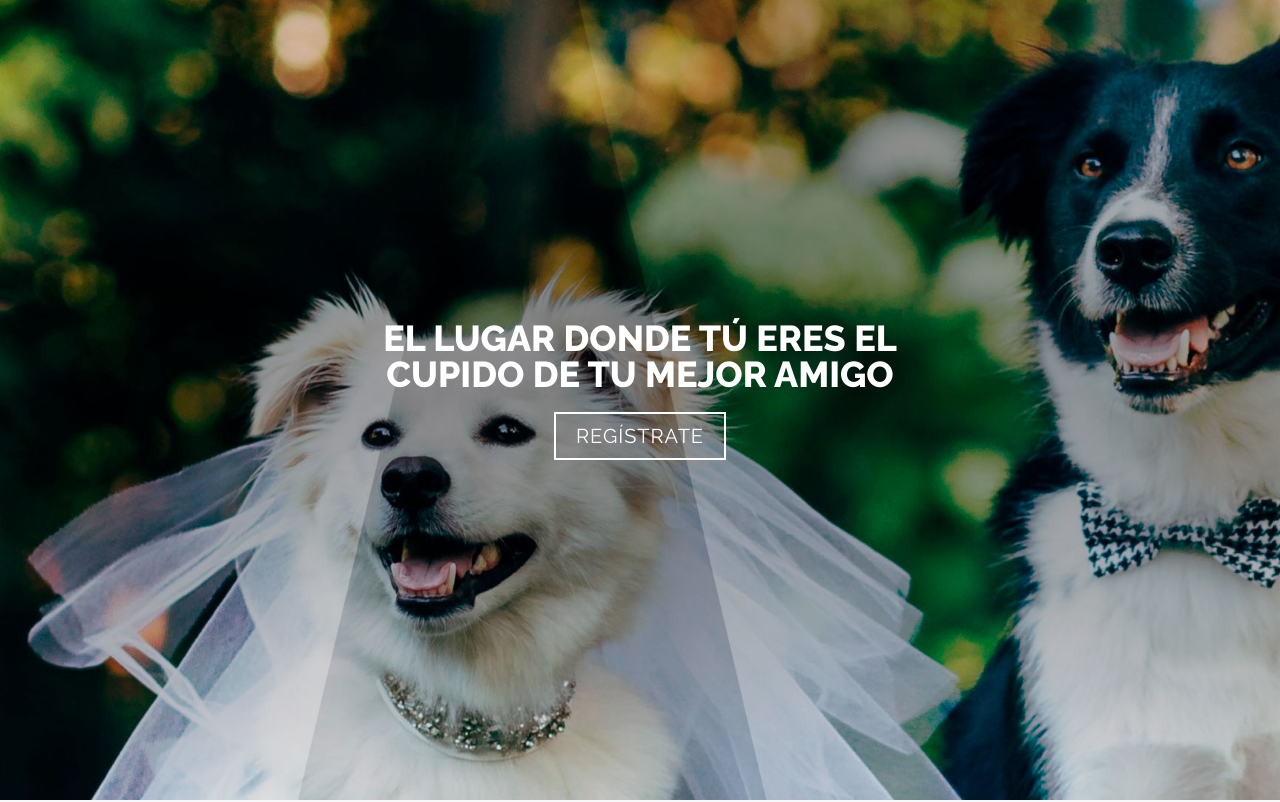
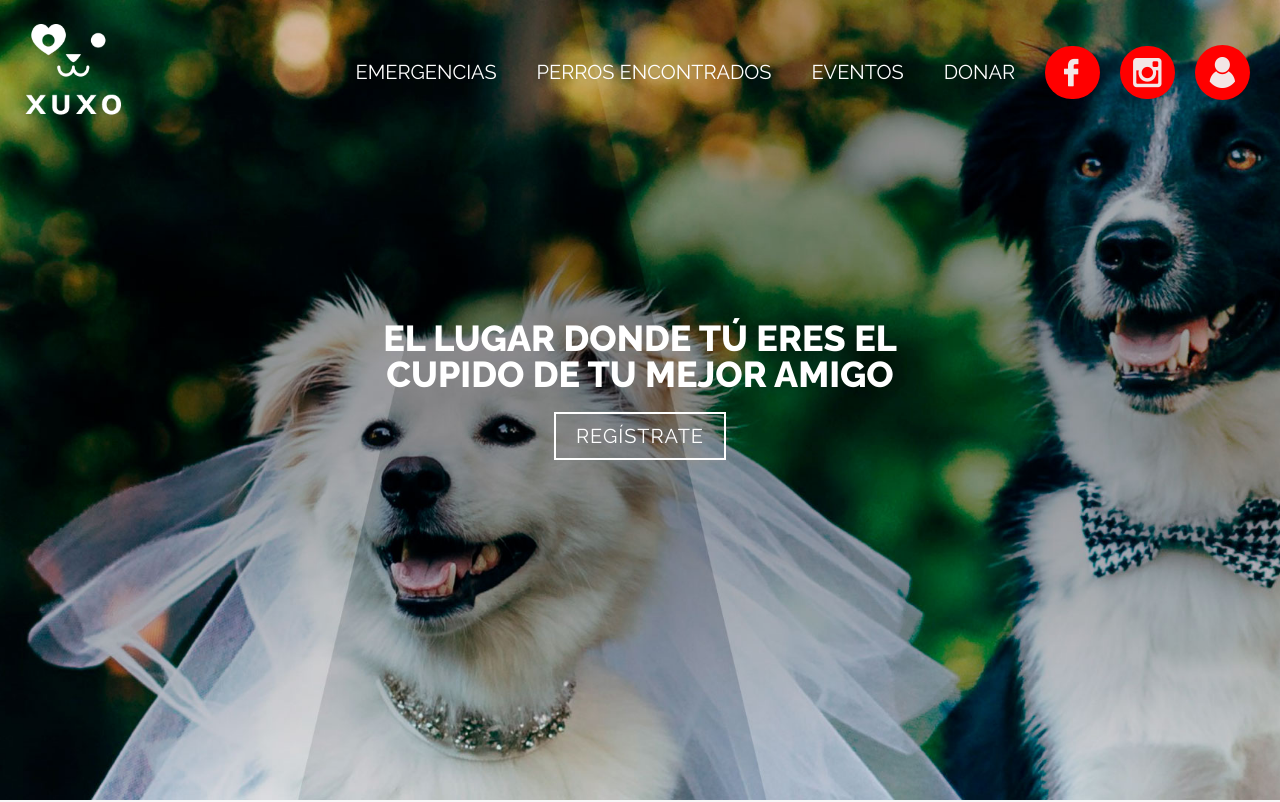
Before and after one commit to ninfanino/bedu-front, a React (Create React App) app: page / in a window 1280 px wide. Shown: the top 802 px of the page. Built offline with nearby package versions, Linux system fonts and the light colour scheme.

Commit message:
Agregando el menu

```diff
--- /dev/null
+++ b/src/components/home/Menu.js
@@ -0,0 +1,29 @@
+import React from 'react';
+import Icon from './Icon'
+import {Link, NavLink} from 'react-router-dom';
+
+
+const Menu = () => (
+  <div className="Menu">
+    <div className="MenuLogo">
+      <img src="./images/logo-header.png" alt="XUXO" id="MenuImage"></img>
+    </div>
+    <div className="MenuNav">
+      <NavLink to="/" activeClassName="isSelected" className="MenuOptions">EMERGENCIAS</NavLink>
+      <NavLink to="/" activeClassName="isSelected" className="MenuOptions">PERROS ENCONTRADOS</NavLink>
+      <NavLink to="/" activeClassName="isSelected" className="MenuOptions">EVENTOS</NavLink>
+      <NavLink to="/" activeClassName="isSelected" className="MenuOptions">DONAR</NavLink>
+      <NavLink to="/" activeClassName="isSelected" className="MenuIcons">
+        <img src="./images/icon-fb.png" alt="FB" ></img>
+      </NavLink>
+      <NavLink to="/" activeClassName="isSelected" className="MenuIcons">
+        <img src="./images/icon-in.png" alt="Instagram" ></img>
+      </NavLink>
+      <NavLink to="/" activeClassName="isSelected" className="MenuIcons">
+        <img src="./images/icon-account.png" alt="Account" ></img>
+      </NavLink>
+    </div>
+  </div>
+)
+
+export default Menu
--- a/src/components/home/home.css
+++ b/src/components/home/home.css
@@ -1,6 +1,48 @@
 body {
     margin: 0;
 }
+.Menu{
+    display: flex;
+    align-items: center;
+    text-align: right;
+    z-index: 2;
+    position: absolute;
+    left: 0;
+    right: 0;
+    justify-content: space-between;
+    font-family: 'Raleway', sans-serif;
+    padding: 20px;
+    /* position: fixed; */
+}
+.MenuOptions{
+    /* font-weight: bold; */
+    text-decoration: none;
+    font-size: 20px;
+    color: white;
+    margin: 20px;
+}
+.MenuIcons{
+    /* height: 20px; */
+    display: flex;
+    align-content: center;
+    justify-content: center;
+    margin: 10px;
+    border-radius: 30px;
+    width: 35px;
+    background-color: red;
+    padding: 10px;
+    /* text-align: stretch; */
+}
+
+#MenuImage{
+    height: 100px;
+}
+
+.MenuNav{
+    display: flex;
+    align-items: center;
+}
+
 .Header {
     display: flex;
     align-items: center;
--- a/src/pages/home.js
+++ b/src/pages/home.js
@@ -1,4 +1,5 @@
 import React from 'react'
+import Menu from '../components/home//Menu'
 import Header from '../components/home/header';
 import '../components/fonts.css'
 import '../components/home/home.css'
@@ -9,12 +10,14 @@ import Blog from '../components/home/blog';
 import Publicidad from '../components/home/publicidad';
 import Patrocinadores from '../components/home/patrocinadores';
 
+
 /*****
  * Header necesita enviar una funcion para abrir el formulario de registro
 *****/
 
 const Home = () => (
     <div>
+        <Menu/>
         <Header/>
         <PerrosEncontrados/>
         <Adopciones/>
```
Also changed, not shown: src/components/home/Icon.js (added), 1 other file (tests, documents, lock files or other folders).
